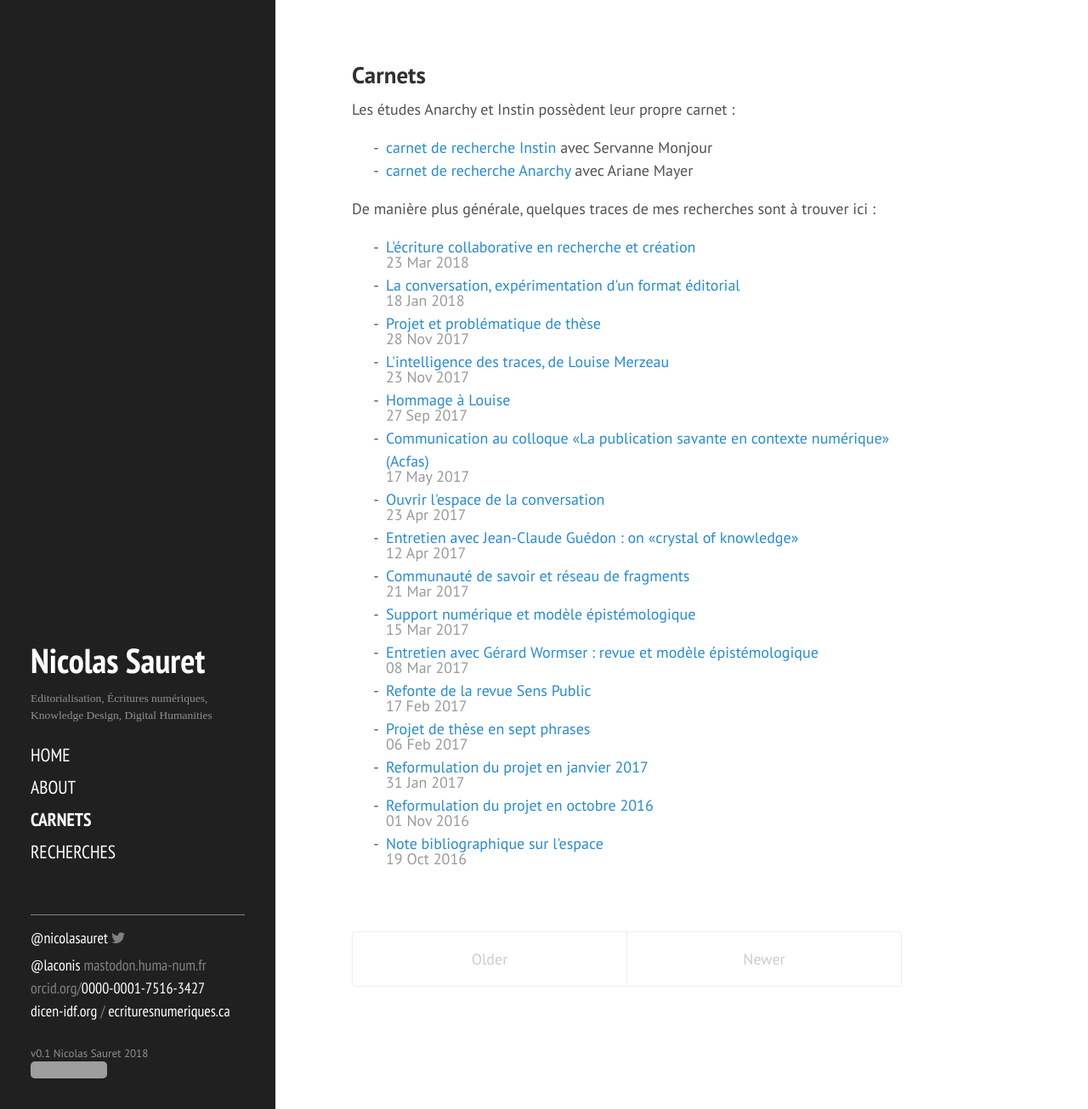
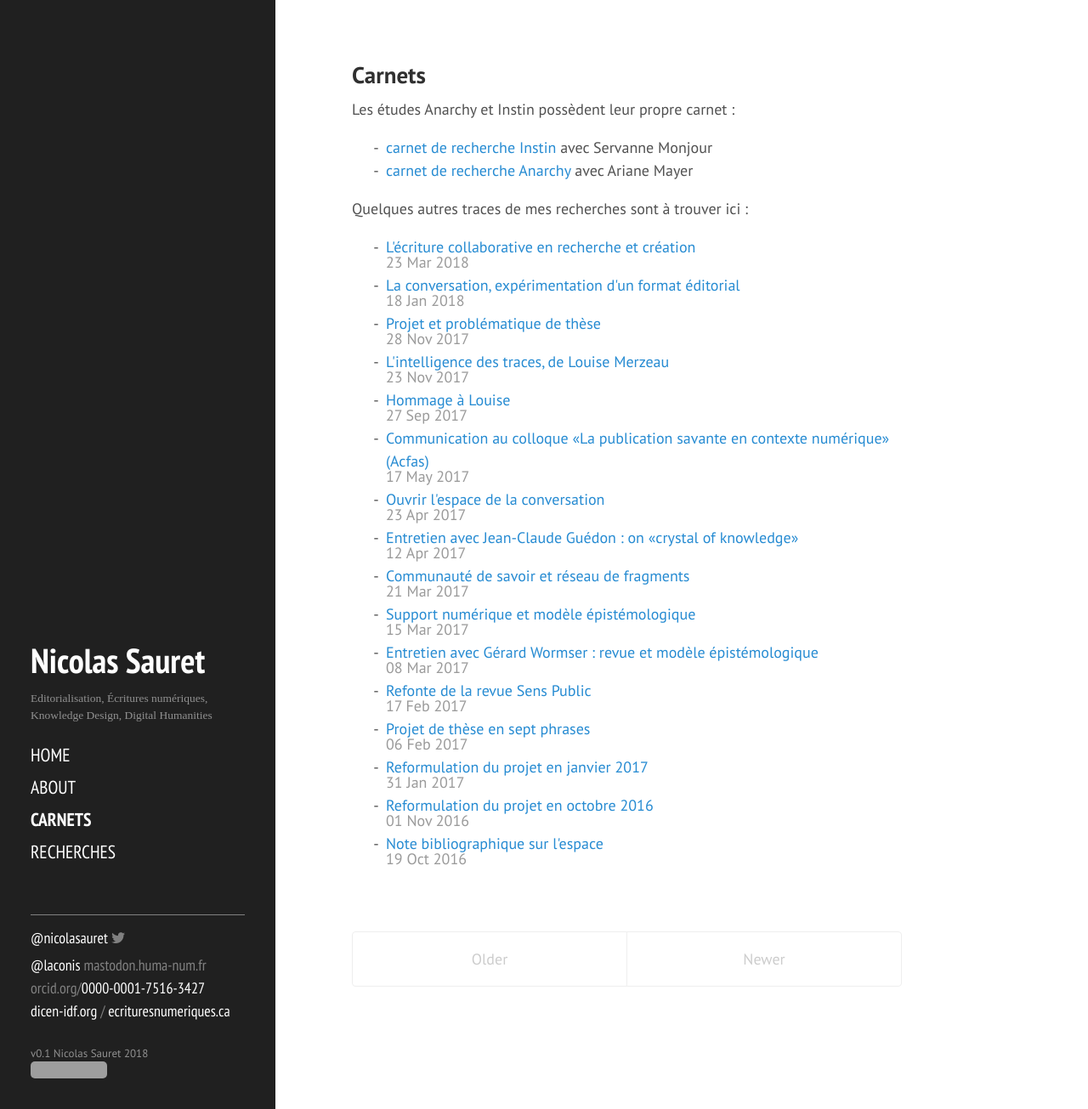
Before and after one commit to lakonis/lakonis.github.io, a Jekyll site: the page built from carnets.md, in a window 1280 px wide and 1305 px high. Shown: the whole window at 85% size. Built offline with Jekyll 4.4.1, drawn with Linux system fonts in a browser that asks for light colours; nearby versions of some CDN libraries; grey boxes are pictures that could not be loaded.

Commit message:
corrections mineures

```diff
--- a/carnets.md
+++ b/carnets.md
@@ -8,7 +8,7 @@ Les études Anarchy et Instin possèdent leur propre carnet :
 * [carnet de recherche Instin]({{ site.github.url }}/behindinstin/) avec Servanne Monjour
 * [carnet de recherche Anarchy]({{ site.github.url }}/behindanarchy/) avec Ariane Mayer
 
-De manière plus générale, quelques traces de mes recherches sont à trouver ici :
+Quelques autres traces de mes recherches sont à trouver ici :
 <div class="posts">
   <ul class="post">
   {% for post in site.categories.carnet %}
```
Also changed, not shown: _posts/2018/2018-03-23-l-ecriture-collaborative-en-recherche-et-creation.md (+1 -1 lines).
